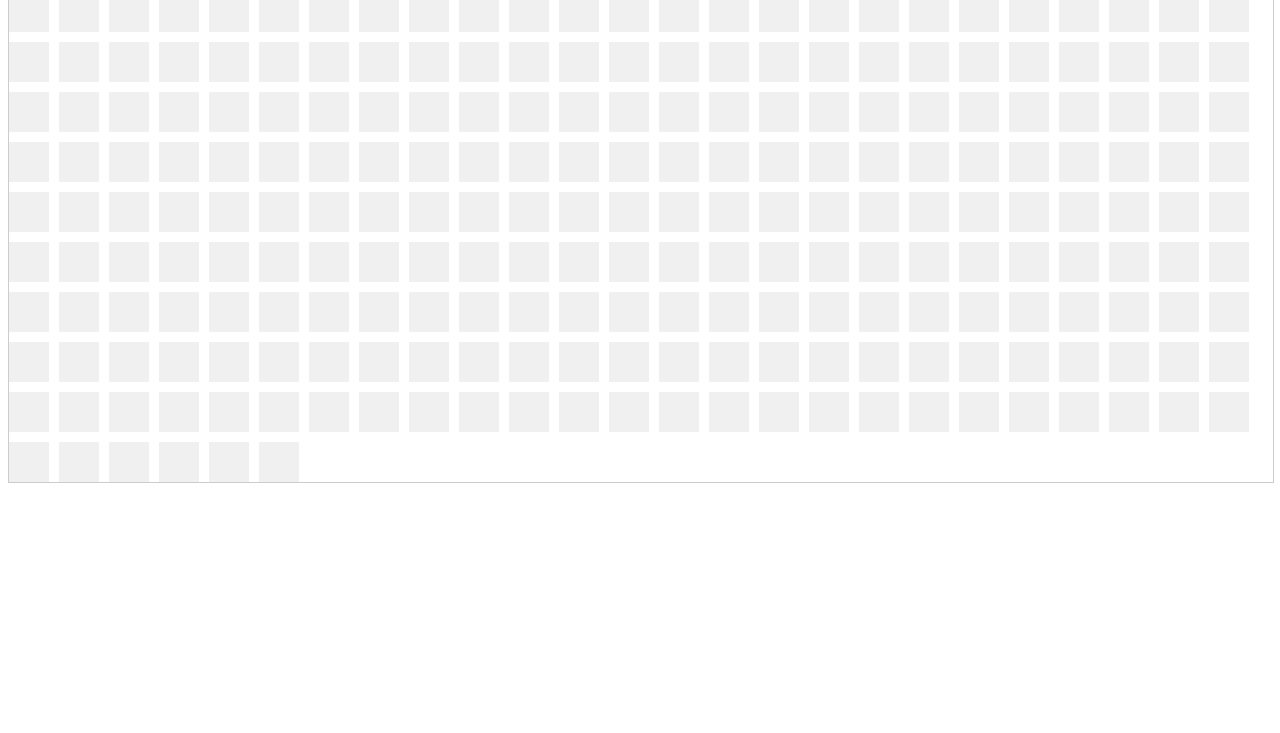
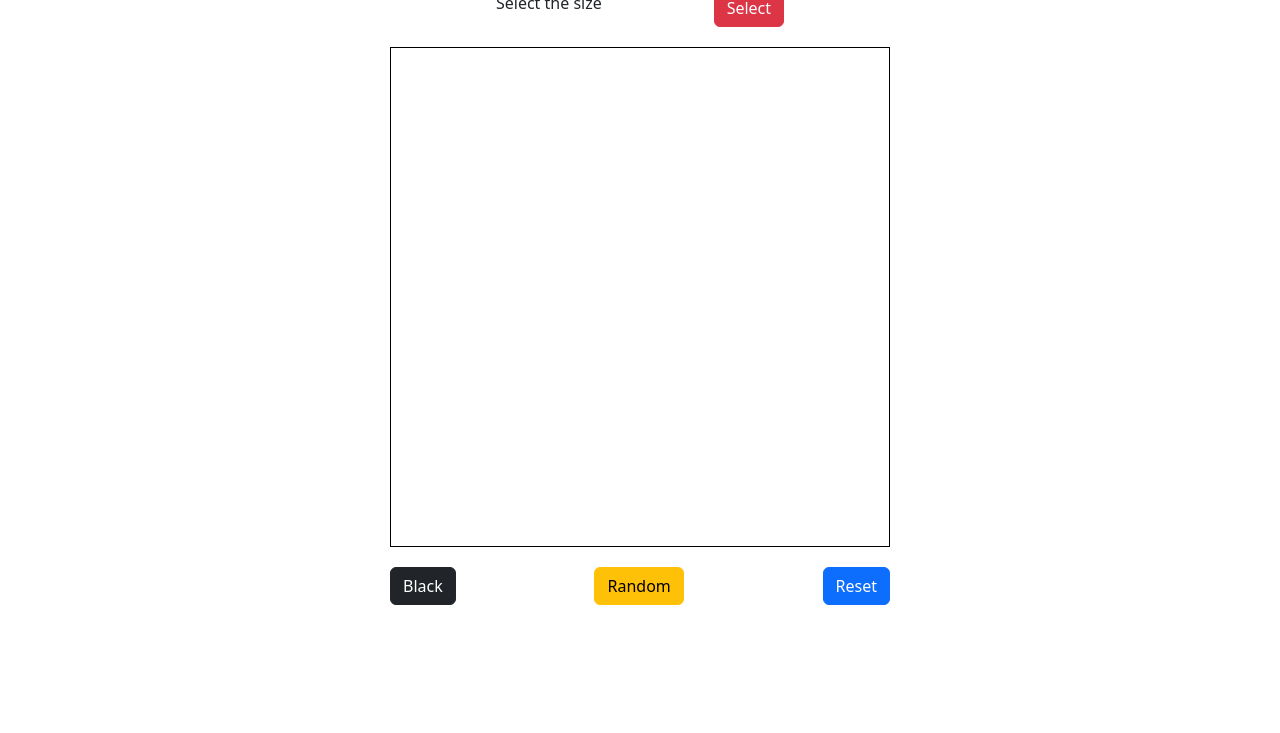
Before and after one commit to goksy/odin-etch-a-sketch, a plain HTML site: page index.html in a window 1280 px wide. Shown: the part 67-800 px from the top of the page. Drawn offline with nearby package versions, Linux system fonts and the light colour scheme.

Commit message:
styling with bootstrap

```diff
--- a/index.html
+++ b/index.html
@@ -3,15 +3,24 @@
 <head>
     <meta charset="UTF-8">
     <meta name="viewport" content="width=device-width, initial-scale=1.0">
-    <title>Document</title>
+    <title>Etch-A-Sketch</title>
     <link rel="stylesheet" href="style.css">
     <script type="text/javascript" src ="script.js" defer></script>
+    <link href="https://cdn.jsdelivr.net/npm/bootstrap@5.3.3/dist/css/bootstrap.min.css" rel="stylesheet" integrity="sha384-QWTKZyjpPEjISv5WaRU9OFeRpok6YctnYmDr5pNlyT2bRjXh0JMhjY6hW+ALEwIH" crossorigin="anonymous">
 </head>
 <body>
+    <h1>Etch-A-Sketch</h1>
+    <div class="header">
+        <h6> Select the size</h6>
+        <button id="popup" class="btn btn-danger" >Select</button>
+    </div>
+    <div class="board"></div>
+    <div class="footer">
+        <button class="btn btn-dark" >Black</button>
+        <button class="btn btn-warning">Random</button>
+        <button class="btn btn-primary">Reset</button>
+    </div>
 
-    <div class="container">
-
-    </div>
 
 </body>
 </html>
--- a/style.css
+++ b/style.css
@@ -1,18 +1,29 @@
-.container{
+body{
     display: flex;
-    flex-wrap: wrap;
+    justify-content: center;
+    align-items: center;
+    flex-direction: column;
+}
+.header{
+    display: flex;
+    flex-direction: row;
+    align-items: center;
+    justify-content: space-around;
+    width: 400px;
+    margin-bottom: 20px;
+}
+.footer{
+    display: flex;
+    flex-direction: row;
+    align-items: center;
+    justify-content: space-between;
+    width: 500px;
+    margin-top: 20px;
 
-    text-align: center;
-    grid-template-columns: repeat(4,1fr);
-    grid-template-rows: repeat(4,1fr);
-    grid-gap: 10px;
-    width: 100%;
-    margin: 0 auto;
-
-    border: 1px solid #ccc;
 }
-.cell{
-    background-color: #f0f0f0;
-    padding: 20px;
-    text-align: center;
+.board{
+    width: 500px;
+    height: 500px;
+    display: grid;
+    border: 1px solid black;
 }
```
